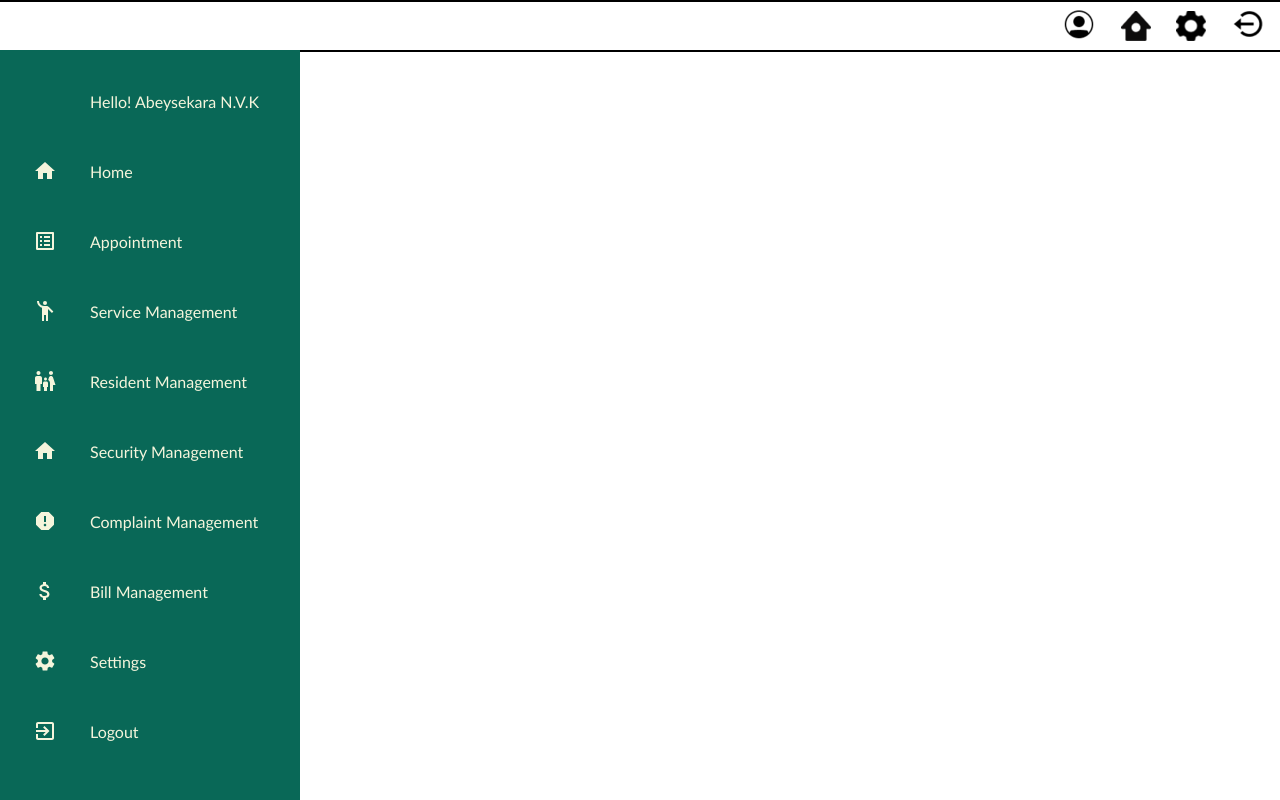
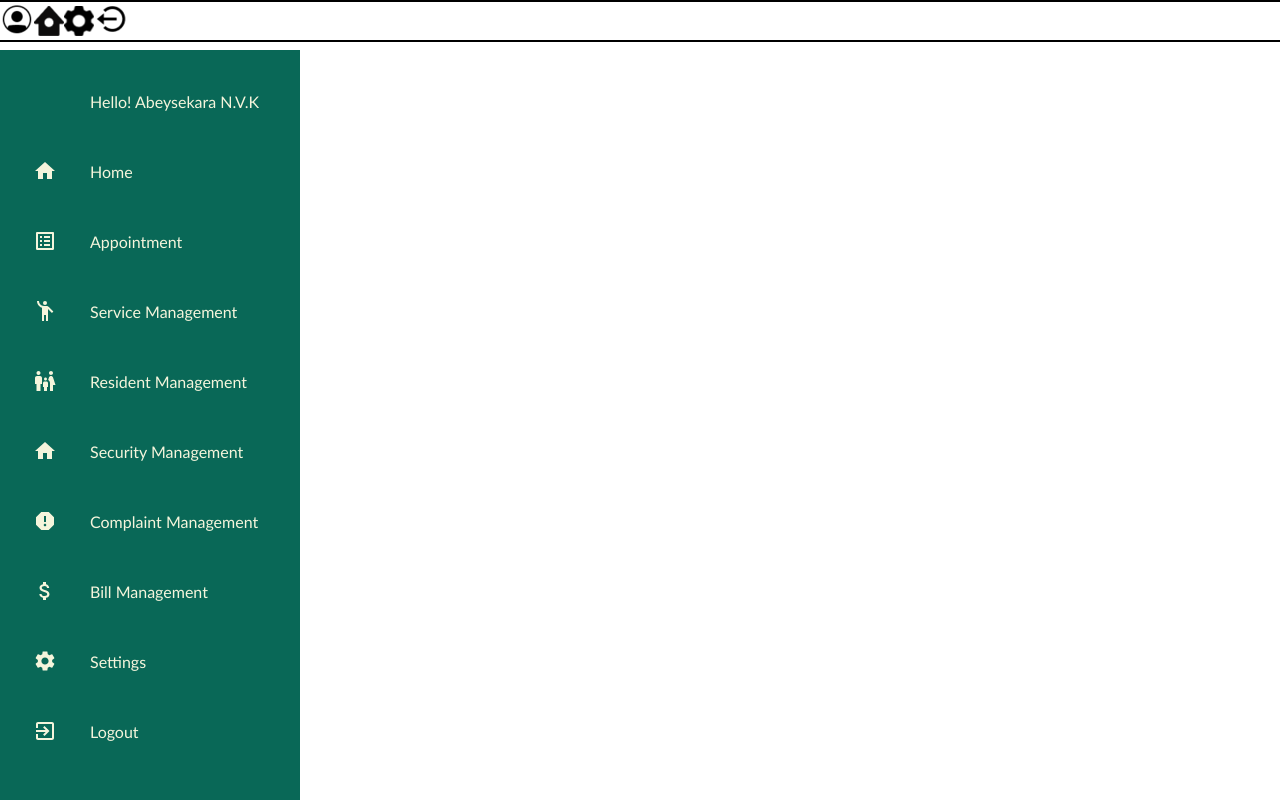
Before and after one commit to kalanatw/Apartment_Service_Solution, a React (Create React App) app in the folder client/: page / in a window 1280 px wide. Built offline with nearby package versions, Linux system fonts and the light colour scheme.

Commit message:
changed top bar css

```diff
--- a/client/src/components/topbar/topbar.css
+++ b/client/src/components/topbar/topbar.css
@@ -1,24 +1,25 @@
 .navBox
 {
-  display: flex;
-  align-items: center;
+  /*display: flex;*/
+  /*align-items: center;*/
   justify-content: right;
   width: 100%;
-  border-bottom:2px solid rgba(0,0,0);
-  border-top:2px solid rgba(0,0,0);
-
-
+  border-bottom:2px solid rgba(0,0,0,255);
+  border-top:2px solid rgba(0,0,0,255);
+  background-color: white;
+  position: fixed;
+  z-index: 1
 }
 
 
-.navMenu > a
-{
-  padding: 5px 10px;
-  margin-right: 5px;
-  display: inline-block;
-  text-decoration: none;
+/*}.navMenu > a
+{*/
+  /*padding: 5px 10px;*/
+  /*margin-right: 5px; */
+  /*display: inline-block;*/
+  /*text-decoration: none;
+}*/
 
-}
 
 .navMenu > a:hover
 {
```
